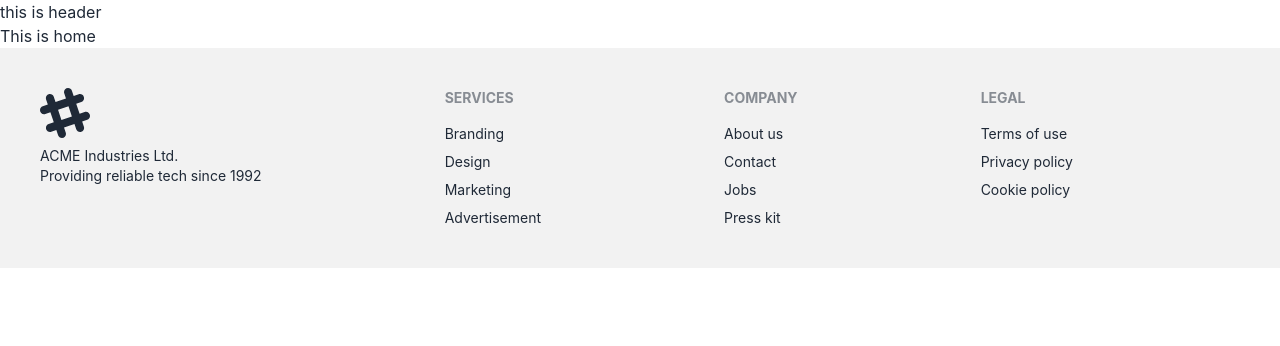
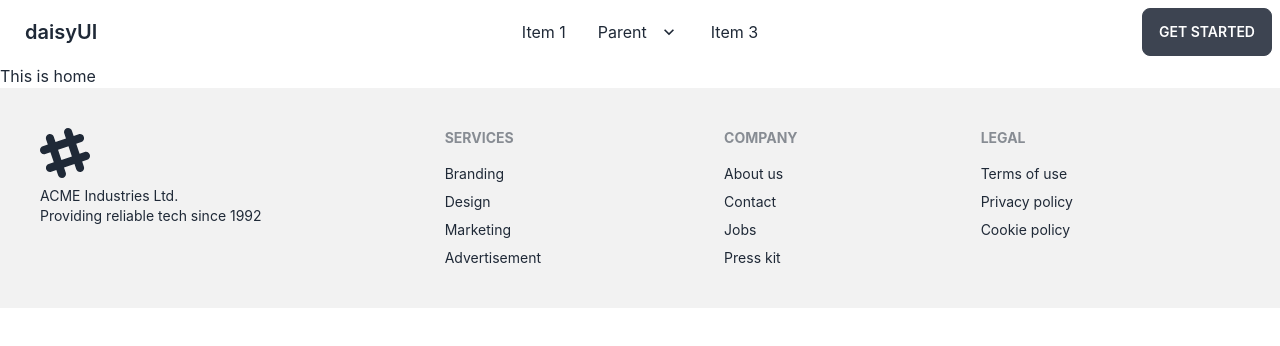
Before and after one commit to khaled39ab/Warehouse-Management-Client, a React (Create React App) app: page / in a window 1280 px wide. Shown: the top 346 px of the page. Built offline with nearby package versions, Linux system fonts and the light colour scheme.

Commit message:
header done

```diff
--- a/src/Pages/Shared/Header/Header.jsx
+++ b/src/Pages/Shared/Header/Header.jsx
@@ -2,8 +2,48 @@
 
 const Header = () => {
     return (
-        <div>
-            this is header
+        <div className="navbar bg-base-100">
+            <div className="navbar-start">
+                <div className="dropdown">
+                    <label tabIndex={0} className="btn btn-ghost lg:hidden">
+                        <svg xmlns="http://www.w3.org/2000/svg" className="h-5 w-5" fill="none" viewBox="0 0 24 24" stroke="currentColor"><path strokeLinecap="round" strokeLinejoin="round" strokeWidth="2" d="M4 6h16M4 12h8m-8 6h16" /></svg>
+                    </label>
+                    <ul tabIndex={0} className="menu menu-compact dropdown-content mt-3 p-2 shadow bg-base-100 rounded-box w-52">
+                        <li><a>Item 1</a></li>
+                        <li tabIndex={0}>
+                            <a className="justify-between">
+                                Parent
+                                <svg className="fill-current" xmlns="http://www.w3.org/2000/svg" width="24" height="24" viewBox="0 0 24 24"><path d="M8.59,16.58L13.17,12L8.59,7.41L10,6L16,12L10,18L8.59,16.58Z" /></svg>
+                            </a>
+                            <ul className="p-2">
+                                <li><a>Submenu 1</a></li>
+                                <li><a>Submenu 2</a></li>
+                            </ul>
+                        </li>
+                        <li><a>Item 3</a></li>
+                    </ul>
+                </div>
+                <a className="btn btn-ghost normal-case text-xl">daisyUI</a>
+            </div>
+            <div className="navbar-center hidden lg:flex">
+                <ul className="menu menu-horizontal px-1">
+                    <li><a>Item 1</a></li>
+                    <li tabIndex={0}>
+                        <a>
+                            Parent
+                            <svg className="fill-current" xmlns="http://www.w3.org/2000/svg" width="20" height="20" viewBox="0 0 24 24"><path d="M7.41,8.58L12,13.17L16.59,8.58L18,10L12,16L6,10L7.41,8.58Z" /></svg>
+                        </a>
+                        <ul className="p-2">
+                            <li><a>Submenu 1</a></li>
+                            <li><a>Submenu 2</a></li>
+                        </ul>
+                    </li>
+                    <li><a>Item 3</a></li>
+                </ul>
+            </div>
+            <div className="navbar-end">
+                <a className="btn">Get started</a>
+            </div>
         </div>
     );
 };
```
